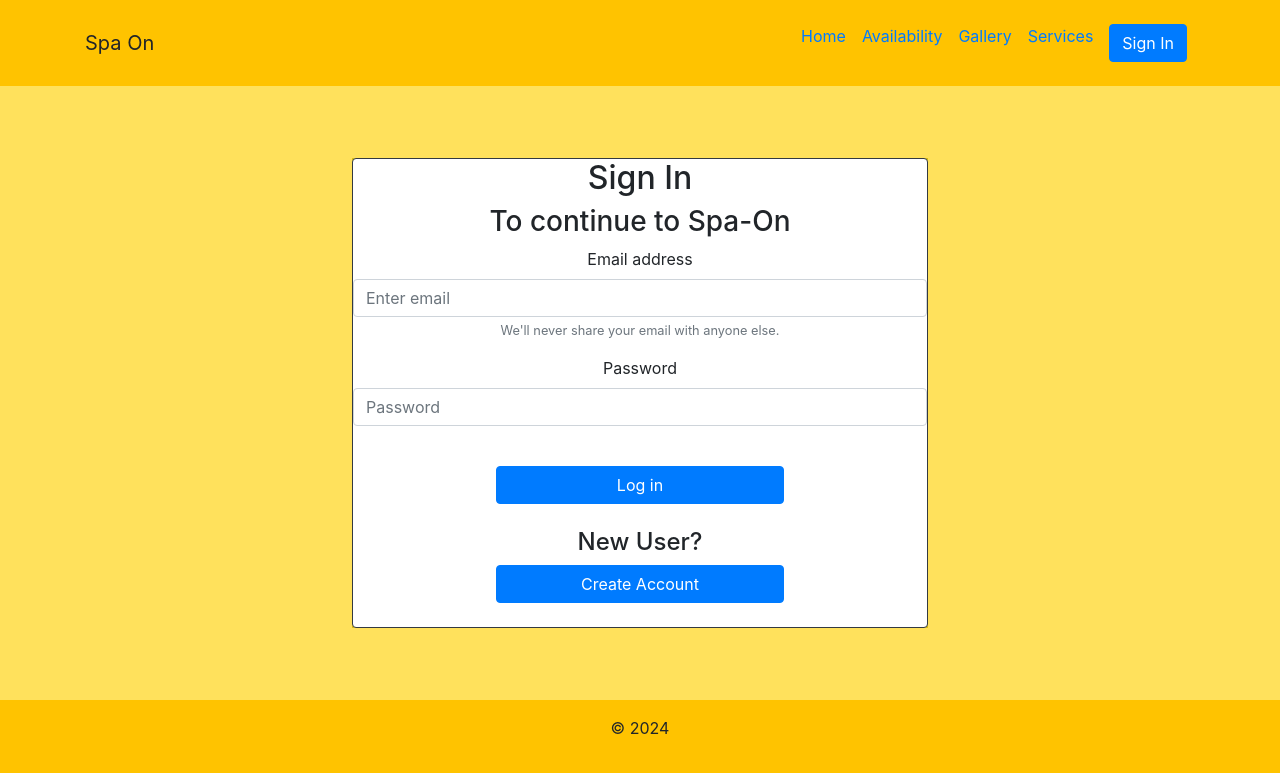
After one commit to theZalmanian/TeamMinion, a PHP site: template views/signIn.php in a window 1280 px wide. The commit adds this page. Shown: the top 773 px of the page. Run offline with PHP 8.4, Linux system fonts and the light colour scheme; the template is opened without the code that fills it, so the values that code supplies are empty.

Commit message:
Changed picture on homepage, added search form on homepage, added signIn and signUp pages, modified css to work with form on homepage

```diff
--- a/styles/homeStyles.css
+++ b/styles/homeStyles.css
@@ -8,6 +8,7 @@ Description:
 :root {
     --primary-color: #FFC300; /* naples yellow */
     --primary-color-variant: #FFE15C; /* mikado yellow */
+    --form-color: #dec014
 }
 
 /* general styles */
@@ -19,3 +20,13 @@ body, header, footer {
 main {
     background-color: var(--primary-color-variant);
 }
+
+form, #form{
+    background-color: var(--form-color);
+    accent-color: var(--form-color);
+}
+
+img{
+    max-width:600px;
+    max-height:400px;
+}
--- /dev/null
+++ b/views/signIn.php
@@ -0,0 +1,111 @@
+<!--
+Author: Toby Goetz, Leeroy Hegwood, Zalman Izak
+Date: 2/9/2024
+Description:
+    Sign In Page that utilizes
+    bootstrap, MVC and Fat-Free.
+    Allows user to submit username and password to sign
+    in to existing account or links to sign Up page where
+    user may make an account.
+-->
+<!DOCTYPE html>
+<html lang="en">
+<head>
+    <meta charset="UTF-8">
+    <meta name="viewport" content="width=device-width, initial-scale=1.0">
+    <meta http-equiv="X-UA-Compatible" content="ie=edge">
+    <title>Sign In</title>
+    <link rel="icon" type="image/x-icon" href="images/lotus-icon.svg">
+    <link rel="stylesheet" href="https://cdn.jsdelivr.net/npm/bootstrap@4.0.0/dist/css/bootstrap.min.css"
+          integrity="sha384-Gn5384xqQ1aoWXA+058RXPxPg6fy4IWvTNh0E263XmFcJlSAwiGgFAW/dAiS6JXm" crossorigin="anonymous">
+    <link rel="stylesheet" href="styles/homeStyles.css">
+</head>
+<body>
+
+<header>
+    <nav class="navbar sticky-top navbar-expand-md p-3">
+        <div class="container">
+            <div class="navbar-brand">
+                Spa On
+            </div>
+            <button class="navbar-toggler" type="button" data-bs-toggle="collapse" data-bs-target="#navbar-nav"
+                    aria-controls="navbar-nav" aria-expanded="false" aria-label="Toggle navigation">
+                <span class="navbar-toggler-icon"></span>
+            </button>
+            <div class="collapse navbar-collapse flex-row-reverse" id="navbar-nav">
+                <div class="navbar-nav">
+                    <a class="nav-link" href="home">
+                        Home
+                    </a>
+                    <a class="nav-link" href="availability">
+                        Availability
+                    </a>
+
+                    <a class="nav-link" href="">
+                        Gallery
+                    </a>
+                    <a class="nav-link" href="">
+                        Services
+                    </a>
+                    <a class="nav-link" href="signIn">
+                        <button type="button" class="btn btn-primary">Sign In</button>
+                    </a>
+                </div>
+            </div>
+        </div>
+    </nav>
+</header>
+
+<main>
+
+    <br><br><br>
+
+    <div class="d-flex justify-content-center">
+
+<form>
+
+
+    <div class="card text-center border border-dark" style="width: 36rem">
+
+        <h2>Sign In</h2>
+        <h3>To continue to Spa-On</h3>
+
+    <div class="form-group">
+        <label for="inputEmail">Email address</label>
+        <input type="email" class="form-control" id="inputEmail" aria-describedby="emailHelp" placeholder="Enter email">
+        <small id="emailHelp" class="form-text text-muted">We'll never share your email with anyone else.</small>
+    </div>
+    <div class="form-group">
+        <label for="inputPassword">Password</label>
+        <input type="password" class="form-control" id="inputPassword" placeholder="Password">
+    </div>
+
+        <br>
+        <div class="text-center">
+    <button type="submit" class="btn btn-primary text-center" style="width: 18rem">Log in</button>
+        </div>
+        <br>
+
+    <h4>New User?</h4>
+        <div class="text-center">
+    <button type="button" class="btn btn-primary text-center" style="width: 18rem">Create Account</button>
+        </div>
+        <br>
+
+    </div>
+
+
+</form>
+
+    </div>
+
+    <br><br><br>
+
+</main>
+
+<footer class="p-3 text-center">
+    <p>&copy; 2024</p>
+</footer>
+
+</body>
+</html>
```
Also changed, not shown: index.php (+12 -0 lines), views/home.html (+59 -3 lines), views/signUp.php (added).
